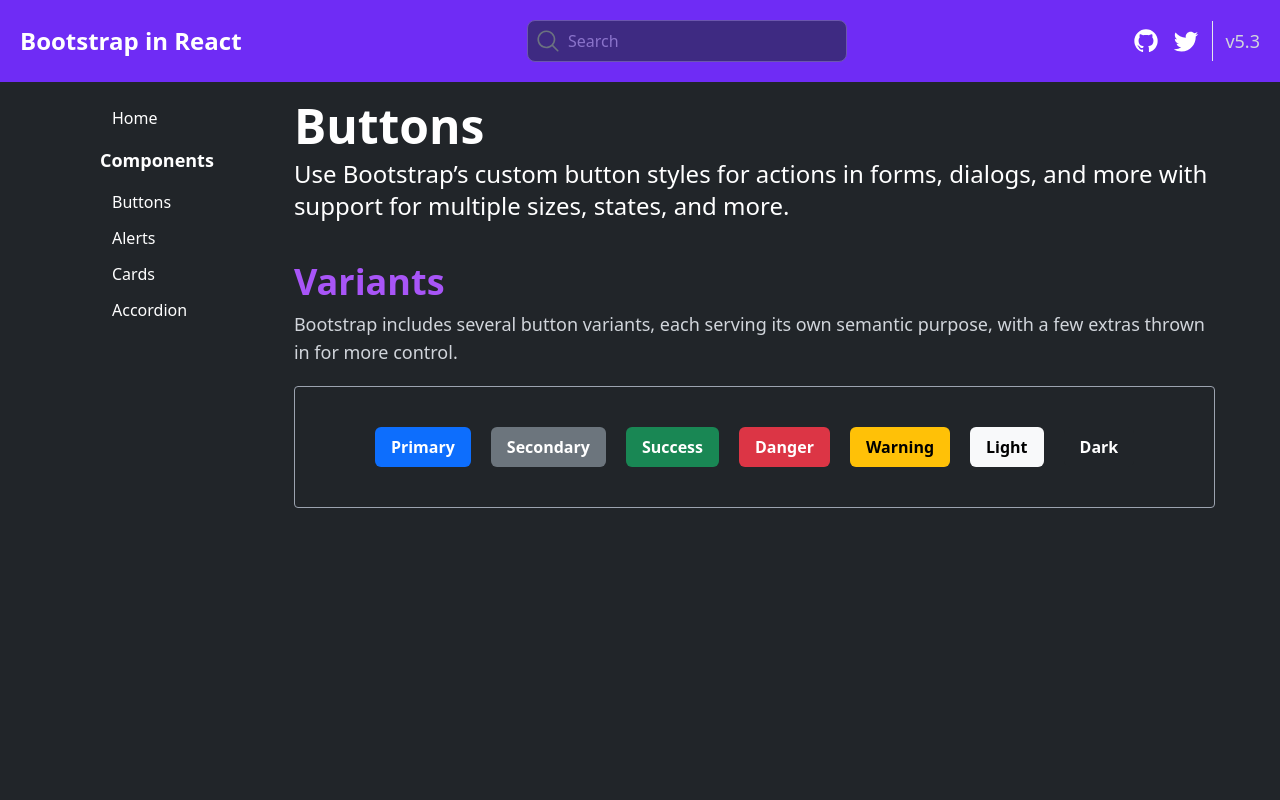
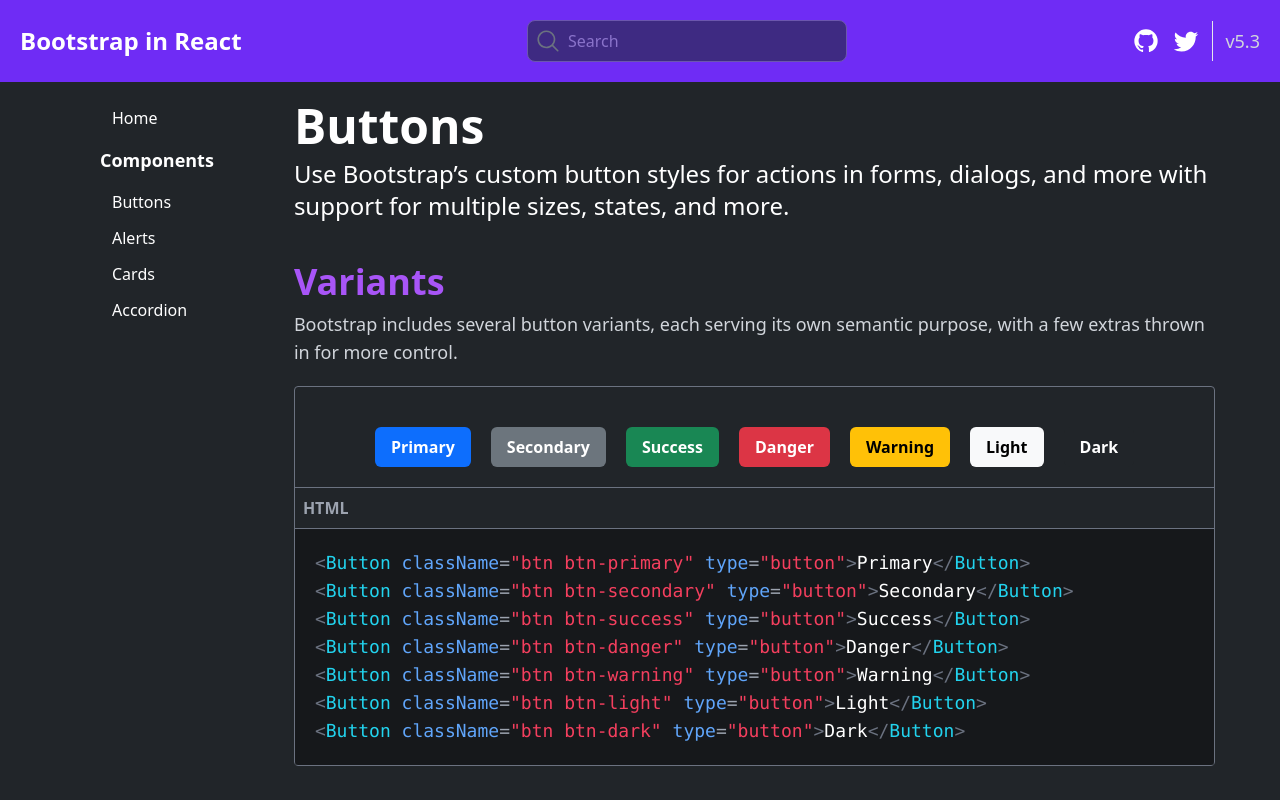
Before and after one commit to san1234100/boostrap-component-react, a React (Vite) app: page /buttons in a window 1280 px wide. Built offline with nearby package versions, Linux system fonts and the light colour scheme.

Commit message:
design: button page

```diff
--- /dev/null
+++ b/src/components/ButtonCode.jsx
@@ -0,0 +1,22 @@
+const ButtonCode = ({color,type='button',text='Primary'}) => {
+    return (
+        <div className='text-lg'>
+        <span className='text-gray-500'>&lt;</span>
+        <span className='text-cyan-400'>Button </span>
+        <span className='text-blue-400'>className</span>
+        <span className='text-gray-400'>=</span>
+        <span className=' text-rose-500'>"{color}" </span>
+        <span className='text-blue-400'>type</span>
+        <span className='text-gray-400'>=</span>
+        <span className=' text-rose-500'>"{type}"</span>
+        <span className='text-gray-500'>&gt;</span>
+        <span>{text}</span>
+        <span className='text-gray-500'>&lt;</span>
+        <span className='text-gray-500'>/</span>
+        <span className='text-cyan-400'>Button</span>
+        <span className='text-gray-500'>&gt;</span>
+      </div>
+     );
+}
+
+export default ButtonCode;
--- a/src/pages/ButtonPage.jsx
+++ b/src/pages/ButtonPage.jsx
@@ -1,4 +1,5 @@
 import Button from '../components/Button'
+import ButtonCode from '../components/ButtonCode';
 const ButtonPage = () => {
   return (
     <div className="text-white px-10">
@@ -11,9 +12,9 @@
     <p className="text-gray-300 pt-2 text-lg">
     Bootstrap includes several button variants, each serving its own semantic purpose, with a few extras thrown in for more control.
     </p>
-    <div className="border border-gray-400 rounded p-5 mt-5 w-fit px-20">
+    <div className="border border-gray-500 rounded pt-5 mt-5 w-fit ">
      {/* buttons */}
-      <div className='flex items-center space-x-5'>
+      <div className='flex items-center space-x-5 px-20'>
       <Button className='btn btn-primary' type="button">Primary</Button>
       <Button className='btn btn-secondary' type="button">Secondary</Button>
       <Button className='btn btn-success' type="button">Success</Button>
@@ -22,7 +23,42 @@
       <Button className='btn btn-light' type="button">Light</Button>
      <Button className='btn btn-dark' type="button">Dark</Button>
       </div>
-
+      <div className='bg-gray-500 h-[1px]'></div>
+      <p className='p-2 text-gray-400 font-semibold'>HTML</p>
+      <div className='bg-gray-500 h-[1px]'></div>
+      <div className='bg-black p-5 bg-opacity-35'>
+        <pre>
+          <code>
+         <ButtonCode
+         color={'btn btn-primary'}
+         />
+          <ButtonCode
+         color={'btn btn-secondary'}
+         text='Secondary'
+         />
+          <ButtonCode
+         color={'btn btn-success'}
+         text='Success'
+         />
+          <ButtonCode
+         color={'btn btn-danger'}
+         text='Danger'
+         />
+          <ButtonCode
+         color={'btn btn-warning'}
+         text='Warning'
+         />
+          <ButtonCode
+         color={'btn btn-light'}
+         text='Light'
+         />
+         <ButtonCode
+         color={'btn btn-dark'}
+         text='Dark'
+         />
+          </code>
+        </pre>
+      </div>
     </div>
     </div>
   );
```
